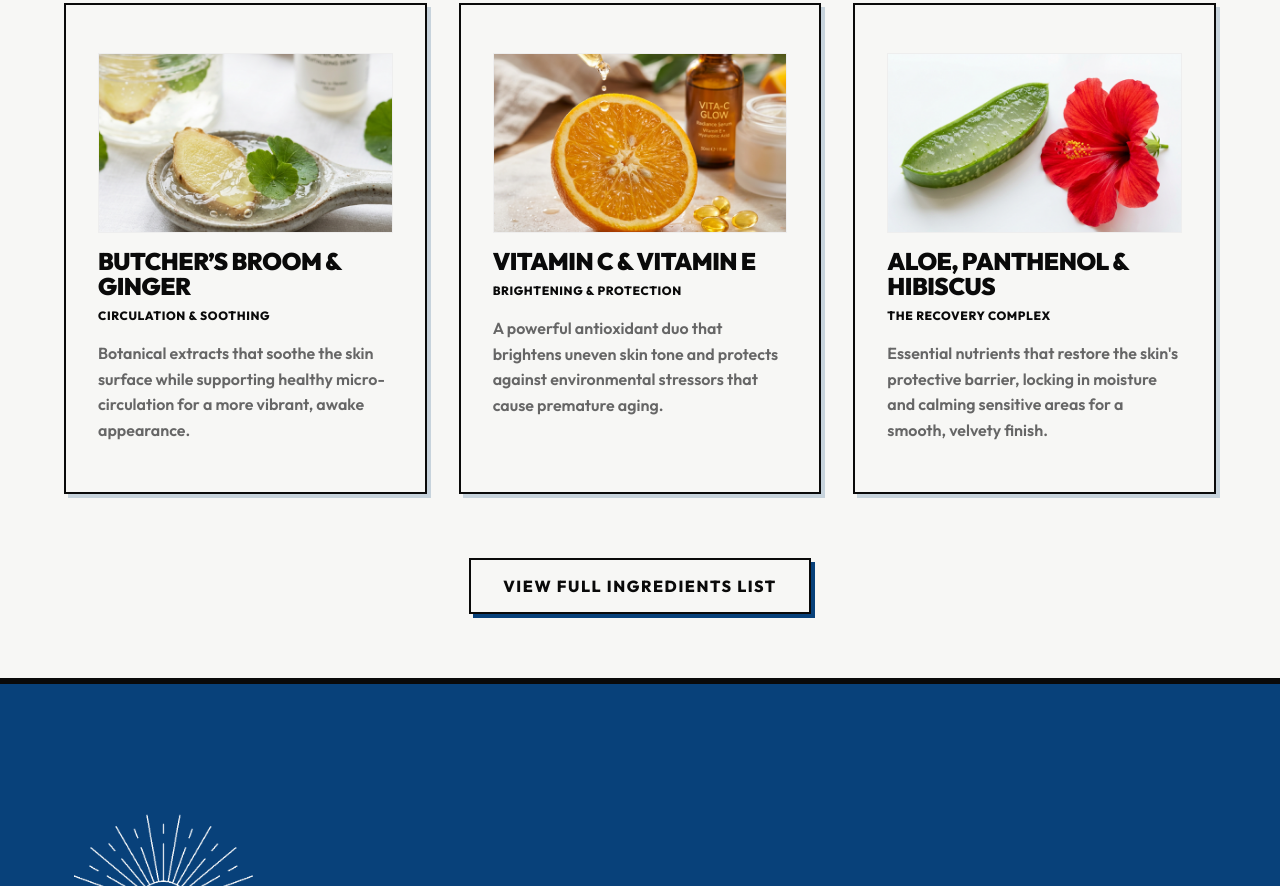
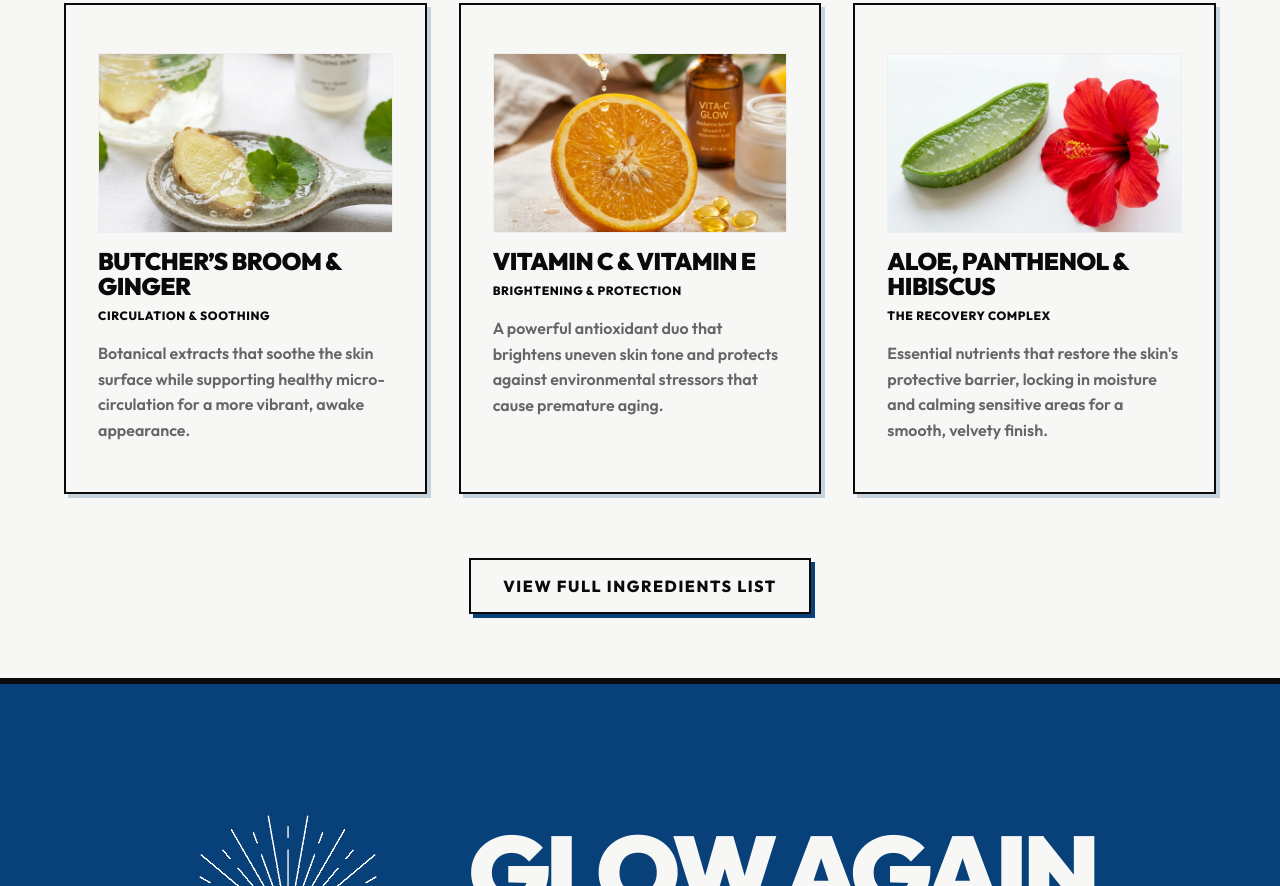
Before and after one commit to abhiram98920/Glowagain, a plain HTML site: page index.html in a window 1280 px wide. Shown: the part 11114-12000 px from the top of the page. Drawn offline with Linux system fonts and the light colour scheme.

Commit message:
Align footer logo and title parallely (side-by-side)

```diff
--- a/index.html
+++ b/index.html
@@ -2863,11 +2863,12 @@
             <div style="display: grid; grid-template-columns: 1fr; gap: 4rem; margin-bottom: 6rem;">
                 <!-- Brand Pillar -->
                 <div style="text-align: center;">
-                    <div style="text-align: left; margin-bottom: 2rem;">
+                    <div
+                        style="display: flex; align-items: center; justify-content: center; gap: 3rem; margin-bottom: 2rem; flex-wrap: wrap;">
                         <img src="public/images/logo.png" alt="Glow Again Labs"
-                            style="height: 100px; filter: brightness(0) invert(1);">
-                    </div>
-                    <h2 class="footer-brand-title">GLOW AGAIN</h2>
+                            style="height: 120px; filter: brightness(0) invert(1);">
+                        <h2 class="footer-brand-title" style="margin-bottom: 0;">GLOW AGAIN</h2>
+                    </div>
                     <p class="footer-brand-subtitle" style="color: rgba(255,255,255,0.7);">Scientifically-backed
                         skincare. Visible transformation.</p>
                     <div class="footer-pay"
```
Also changed, not shown: product.html (+4 -4 lines).
